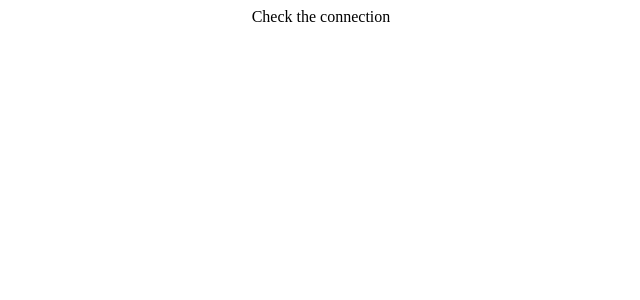
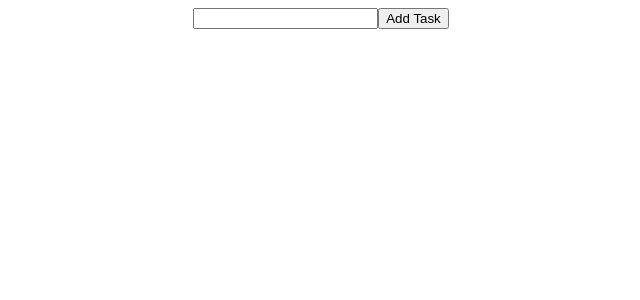
Before and after one commit to VityaMuzychka/todo-list-react-app, a React (Create React App) app: page / in a window 1280 px wide. Shown: the top 300 px of the page, without its empty margins (319-959 px from the left). Built offline with nearby package versions, Linux system fonts and the light colour scheme.

Commit message:
added states and divs

```diff
--- a/src/App.js
+++ b/src/App.js
@@ -1,9 +1,17 @@
+import { useState } from 'react';
 import './App.css';
 
 function App() {
+  const [todoList, setTodoList] = useState([]);
+  const [newTask, setNewTask] = useState('');
+
   return (
     <div className="App">
-     Check the connection
+     <div className='addTask'>
+      <input />
+      <button>Add Task</button>
+     </div>
+     <div className='list'></div>
     </div>
   );
 }
```
